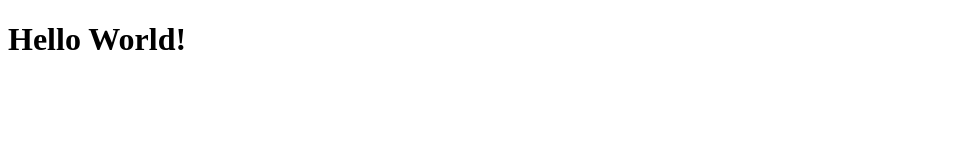
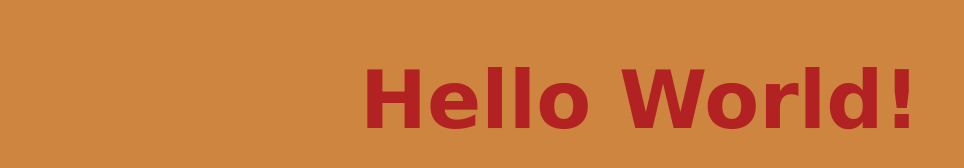
Before and after one commit to leroygatlin/my-first-webpage, a plain HTML site: page index.html in a window 1280 px wide. Shown: the whole page, without its empty margins (0-964 px from the left). Drawn offline with Linux system fonts and the light colour scheme.

Commit message:
add style.css, connect to index.html

```diff
--- a/index.html
+++ b/index.html
@@ -1,5 +1,6 @@
 <!DOCTYPE html>
 <html lang="en">
-  <head><title>My First Webpage</title></head>
+  <head><link rel="stylesheet" href="style.css" />
+    <title>My First Webpage</title></head>
   <body><h1>Hello World!</h1></body>
 </html
--- /dev/null
+++ b/style.css
@@ -0,0 +1,9 @@
+body {
+    background: peru;
+  }
+h1{
+    text-align:center;
+    font-family:cursive;
+    font-size:80px;
+    color:firebrick;
+}
```
